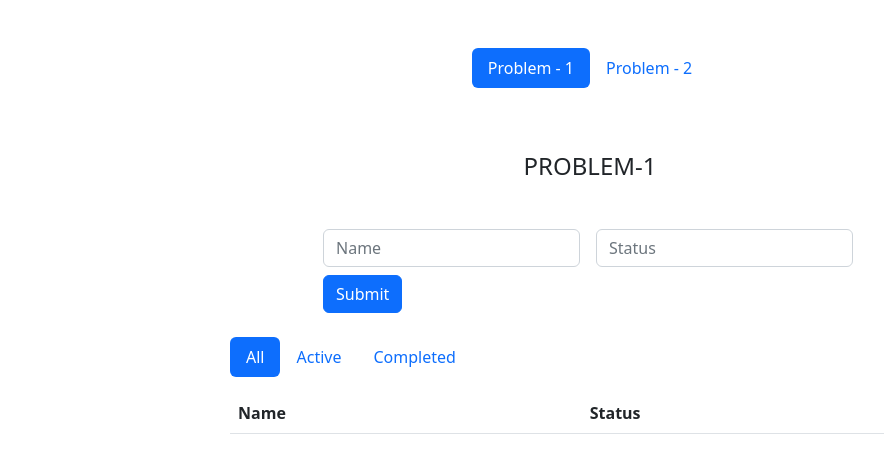
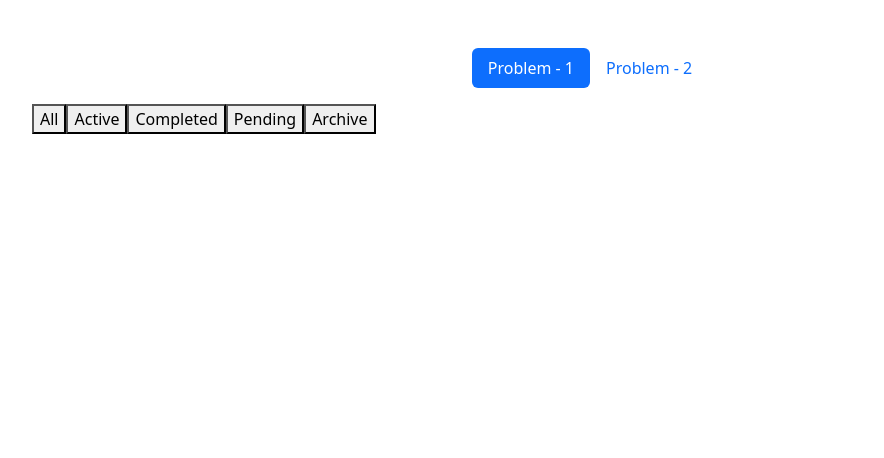
Before and after one commit to nrshakib/mw-react-task, a React (Vite) app: page /problem-1 in a window 1280 px wide. Shown: the top 458 px of the page, without its empty margins (50-934 px from the left). Built offline with nearby package versions, Linux system fonts and the light colour scheme.

Commit message:
added Task Page

```diff
--- a/src/App.jsx
+++ b/src/App.jsx
@@ -1,8 +1,8 @@
 import { Routes, Route } from "react-router-dom";
-import Problem1 from "./components/Problem-1.jsx";
 import Menu from "./components/Menu.jsx";
 import Problem2 from "./components/Problem-2.jsx";
 import Index from "./components/Index.jsx";
+import Problem1 from "./components/problem-1/Problem-1.jsx";
 
 function App() {
   return (
--- a/src/components/Problem-1.jsx
+++ /dev/null
@@ -1,59 +0,0 @@
-import React, {useState} from 'react';
-
-const Problem1 = () => {
-
-    const [show, setShow] = useState('all');
-
-    const handleClick = (val) =>{
-        setShow(val);
-    }
-
-    return (
-
-        <div className="container">
-            <div className="row justify-content-center mt-5">
-                <h4 className='text-center text-uppercase mb-5'>Problem-1</h4>
-                <div className="col-6 ">
-                    <form className="row gy-2 gx-3 align-items-center mb-4">
-                        <div className="col-auto">
-                            <input type="text" className="form-control" placeholder="Name"/>
-                        </div>
-                        <div className="col-auto">
-                            <input type="text" className="form-control" placeholder="Status"/>
-                        </div>
-                        <div className="col-auto">
-                            <button type="submit" className="btn btn-primary">Submit</button>
-                        </div>
-                    </form>
-                </div>
-                <div className="col-8">
-                    <ul className="nav nav-pills mb-3" id="pills-tab" role="tablist">
-                        <li className="nav-item">
-                            <button  className={`nav-link ${show==='all' && 'active'}`} type="button" onClick={()=>handleClick('all')}>All</button>
-                        </li>
-                        <li className="nav-item">
-                            <button className={`nav-link ${show==='active' && 'active'}`} type="button" onClick={()=>handleClick('active')}>Active</button>
-                        </li>
-                        <li className="nav-item">
-                            <button  className={`nav-link ${show==='completed' && 'active'}`} type="button" onClick={()=>handleClick('completed')}>Completed</button>
-                        </li>
-                    </ul>
-                    <div className="tab-content"></div>
-                    <table className="table table-striped ">
-                        <thead>
-                        <tr>
-                            <th scope="col">Name</th>
-                            <th scope="col">Status</th>
-                        </tr>
-                        </thead>
-                        <tbody>
-
-                        </tbody>
-                    </table>
-                </div>
-            </div>
-        </div>
-    );
-};
-
-export default Problem1;
--- /dev/null
+++ b/src/components/problem-1/Problem-1.jsx
@@ -0,0 +1,8 @@
+import React from "react";
+import Tasks from "./Tasks";
+
+const Problem1 = () => {
+  return <Tasks />;
+};
+
+export default Problem1;
--- /dev/null
+++ b/src/components/problem-1/Tasks.jsx
@@ -0,0 +1,27 @@
+const Tasks = () => {
+  return (
+    <div>
+      <div className="col-8">
+        <ul className="nav nav-pills mb-3" id="pills-tab" role="tablist">
+          <li>
+            <button>All</button>
+          </li>
+          <li>
+            <button>Active</button>
+          </li>
+          <li>
+            <button>Completed</button>
+          </li>
+          <li>
+            <button>Pending</button>
+          </li>
+          <li>
+            <button>Archive</button>
+          </li>
+        </ul>
+      </div>
+    </div>
+  );
+};
+
+export default Tasks;
```
